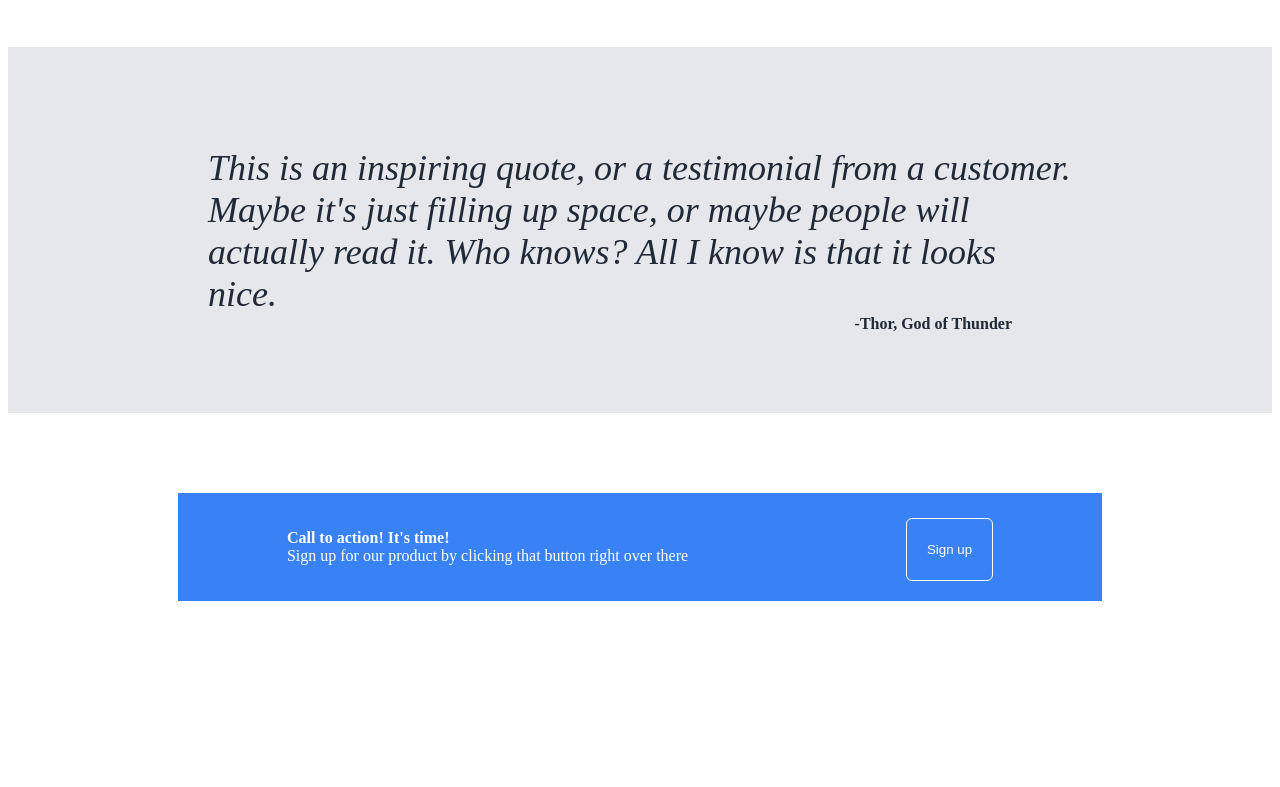
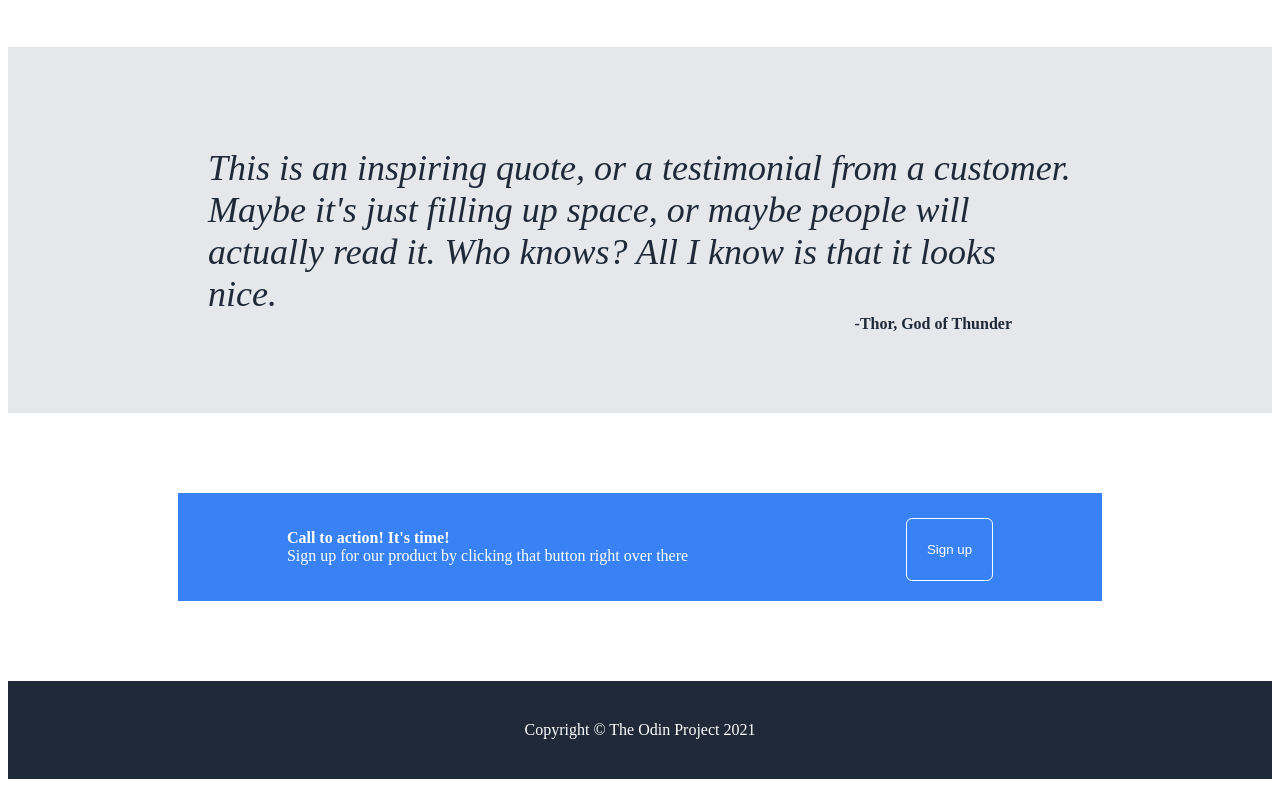
Before and after one commit to H-Rawat/landing_page, a plain HTML site: page index.html in a window 1280 px wide. Shown: the part 768-1555 px from the top of the page. Before the commit the page ends 1457 px from the top, so only its background shows below. Drawn offline with Linux system fonts and the light colour scheme.

Commit message:
added footer

```diff
--- a/index.html
+++ b/index.html
@@ -69,5 +69,8 @@
                 </div>
             </div>
         </div>
+        <div class="footer">
+            Copyright &copy; The Odin Project 2021
+        </div>
     </body>
 </html>
--- a/style.css
+++ b/style.css
@@ -136,3 +136,12 @@ button {
     padding: 20px;
     border: 1px solid white;
 }
+
+.footer {
+    background-color: #1F2937;
+    color: white;
+    display: flex;
+    justify-content: center;
+    padding-top: 40px;
+    padding-bottom: 40px;
+}
```
